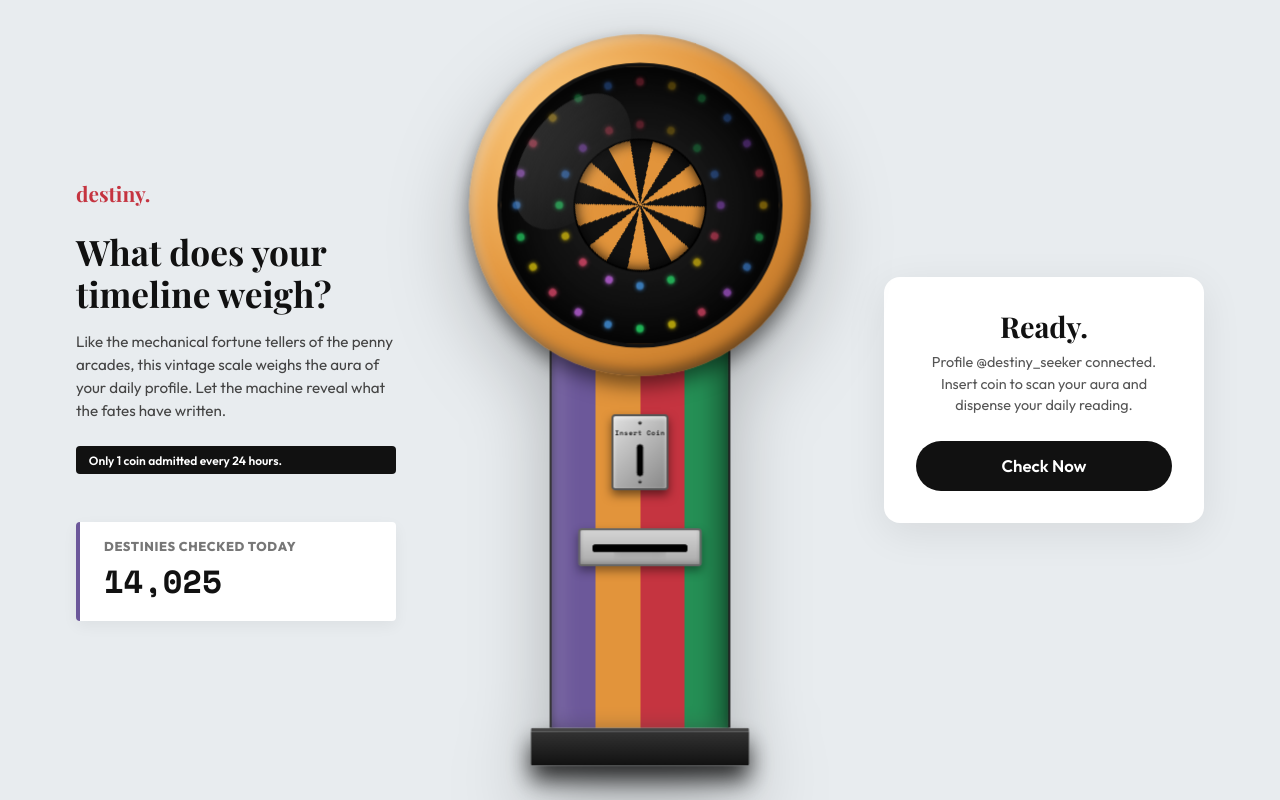
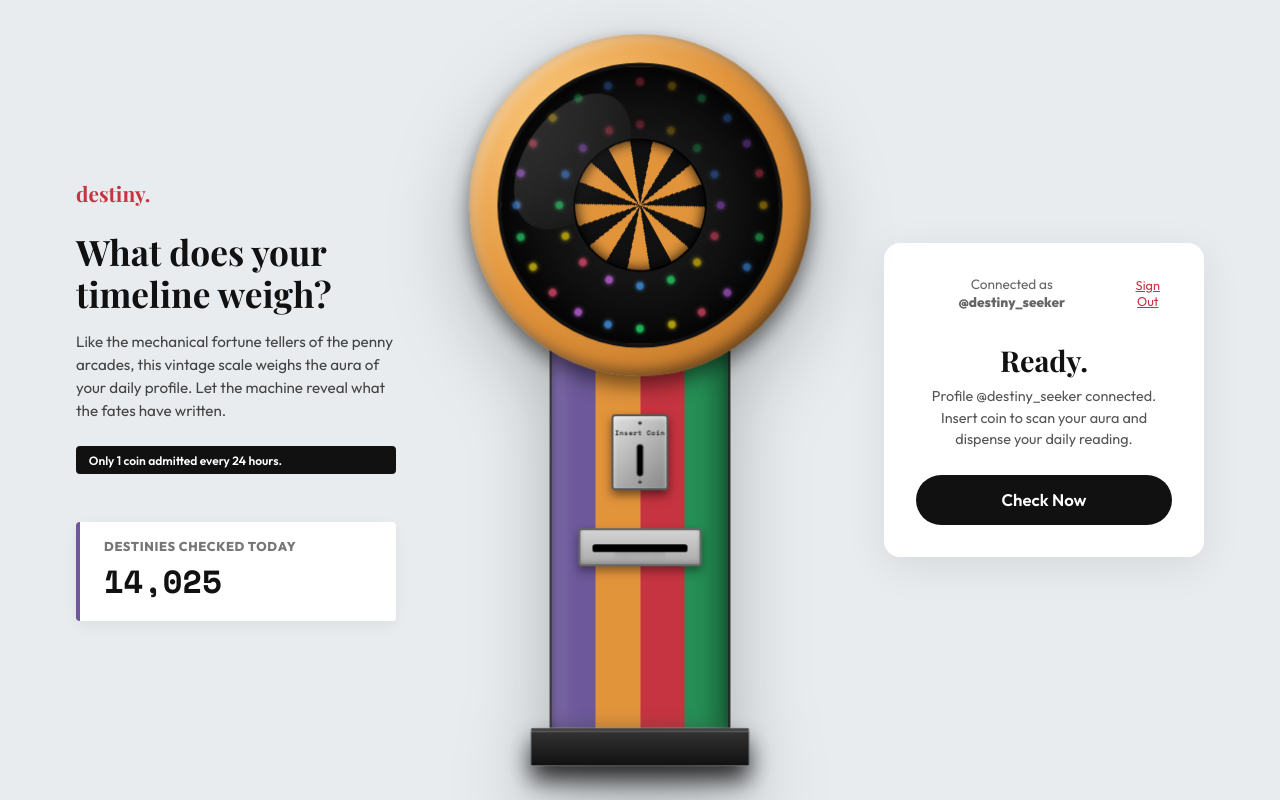
Before and after one commit to Saroj-zk/Destiny, a React (Vite) app: page / in a window 1280 px wide. Both pictures are taken after a click on the button "Connect X Profile". Built offline with nearby package versions, Linux system fonts and the light colour scheme; a web font is replaced by a local one.

Commit message:
Fix: Improved Twitter login flow and added logout capability

```diff
--- a/src/App.tsx
+++ b/src/App.tsx
@@ -43,6 +43,7 @@ function App() {
   const [baseMetric, setBaseMetric] = useState(14024);
 
   // Machine States
+  const [isLoggingIn, setIsLoggingIn] = useState<boolean>(false);
   const [isAnalyzing, setIsAnalyzing] = useState<boolean>(false);
   const [ticketReady, setTicketReady] = useState<boolean>(false);
   const [showModal, setShowModal] = useState<boolean>(false);
@@ -82,9 +83,20 @@ function App() {
   }, [cookieState.lastCrackTime]);
 
   const handleLogin = () => {
-    const mockUser = { handle: '@destiny_seeker' };
-    setUser(mockUser);
-    localStorage.setItem('twitter_user', JSON.stringify(mockUser));
+    setIsLoggingIn(true);
+    // Simulate a secure redirect and callback
+    setTimeout(() => {
+      const mockUser = { handle: '@destiny_seeker' };
+      setUser(mockUser);
+      localStorage.setItem('twitter_user', JSON.stringify(mockUser));
+      setIsLoggingIn(false);
+    }, 1200);
+  };
+
+  const handleLogout = () => {
+    localStorage.removeItem('twitter_user');
+    setUser(null);
+    // We keep cookieState so they can't log out to "cheat" the 24h limit
   };
 
   const insertCoin = async () => {
@@ -206,12 +218,16 @@ function App() {
             <p className="panel-sub">
               Connect your X account to power the machine. Find out what your timeline weighs in fate.
             </p>
-            <button className="btn" onClick={handleLogin}>
-              Connect X Profile
+            <button className="btn" onClick={handleLogin} disabled={isLoggingIn}>
+              {isLoggingIn ? "Verifying..." : "Connect X Profile"}
             </button>
           </>
         ) : (
           <>
+            <div className="user-indicator">
+              <span>Connected as <strong>{user.handle}</strong></span>
+              <button onClick={handleLogout} className="logout-link">Sign Out</button>
+            </div>
             {canCrack ? (
               <>
                 <h1 className="panel-title">Ready.</h1>
--- a/src/index.css
+++ b/src/index.css
@@ -200,4 +200,32 @@ html, body {
 .ticket-quote { font-family: 'Playfair Display', serif; font-size: 1.5rem; line-height: 1.25; font-style: italic; font-weight: 700; margin-bottom: 1.5rem; }
 .ticket-forecast { font-family: 'Space Mono', monospace; font-size: 0.95rem; line-height: 1.6; text-align: left; background: #f4f3ea; padding: 1rem; border-radius: 8px; margin-bottom: 1.5rem; }
 .close-btn { background: transparent; border: 1px solid var(--text-main); color: var(--text-main); padding: 0.8rem; border-radius: 999px; font-family: inherit; font-weight: 600; cursor: pointer; width: 100%; font-size: 1rem;}
-.close-btn:hover { background: var(--text-main); color: white; }
+.close-btn:hover {
+  background: var(--text-main);
+  color: white;
+}
+
+.user-indicator {
+  margin-bottom: 2rem;
+  font-size: 0.85rem;
+  color: #666;
+  display: flex;
+  justify-content: center;
+  gap: 1rem;
+  align-items: center;
+}
+
+.logout-link {
+  background: none;
+  border: none;
+  color: var(--c-red);
+  text-decoration: underline;
+  cursor: pointer;
+  font-family: inherit;
+  font-size: 0.8rem;
+  padding: 0;
+}
+
+.logout-link:hover {
+  color: #a02029;
+}
```
